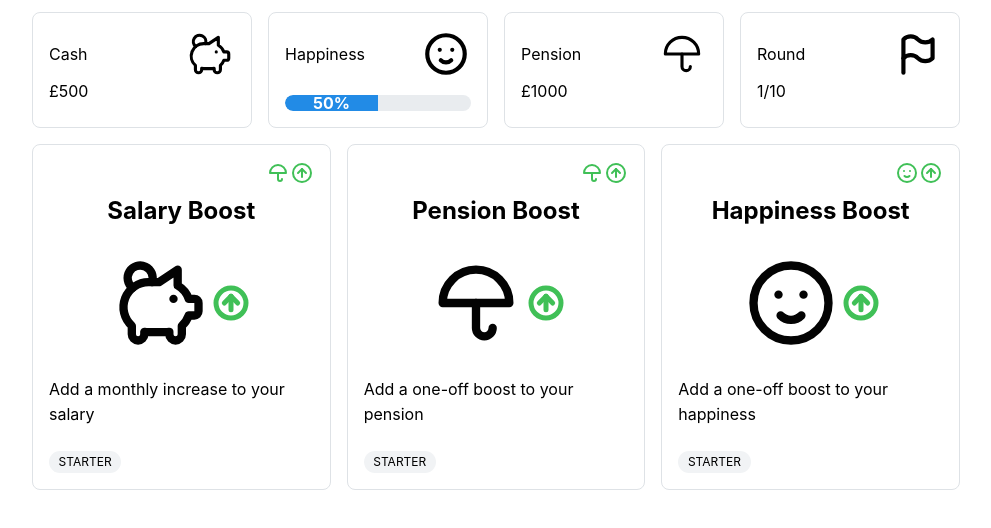
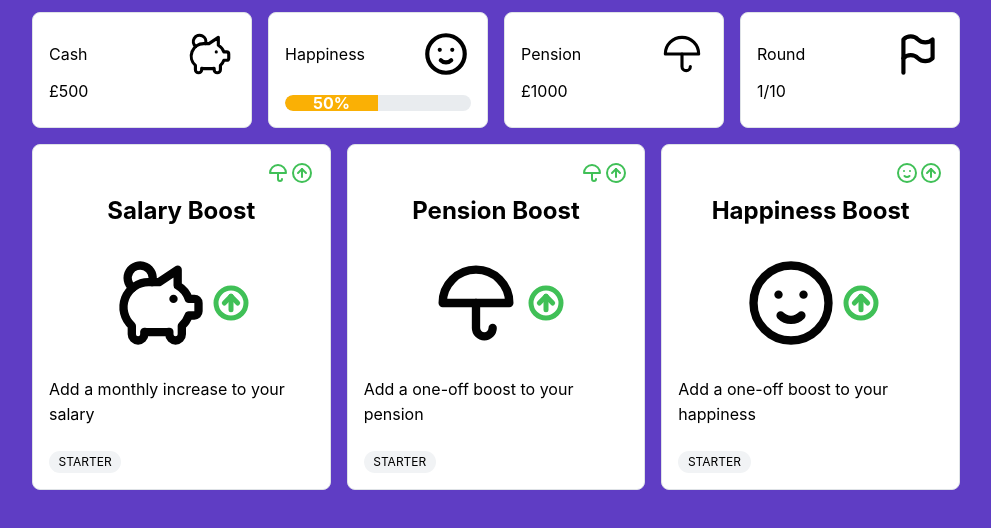
Before and after one commit to siaxza/game-jam, a React (Vite) app in the folder game-jam/: page / in a window 1280 px wide. Shown: the top 528 px of the page, without its empty margins (144-1135 px from the left). Built offline with nearby package versions, Linux system fonts and the light colour scheme.

Commit message:
Add background color

```diff
--- a/game-jam/index.html
+++ b/game-jam/index.html
@@ -5,6 +5,11 @@
     <link rel="icon" type="image/svg+xml" href="/umbrella-2.svg" />
     <meta name="viewport" content="width=device-width, initial-scale=1.0" />
     <title>Pension Quest | Save or spend adventure</title>
+    <style>
+      body {
+        background: #5f3dc4;
+      }
+    </style>
   </head>
   <body>
     <div id="root"></div>
--- a/game-jam/src/components/BarDisplay/BarDisplay.tsx
+++ b/game-jam/src/components/BarDisplay/BarDisplay.tsx
@@ -15,7 +15,7 @@ export const BarDisplay = ({ text, value, icon }: CashDisplayProps) => {
       </Group>
 
       <Progress.Root mt="md" size="xlg" radius="xl">
-        <Progress.Section value={value}>
+        <Progress.Section value={value} color="yellow">
           <Progress.Label>{value}%</Progress.Label>
         </Progress.Section>
       </Progress.Root>
--- a/game-jam/src/components/CompletionSummary/CompletionSummary.tsx
+++ b/game-jam/src/components/CompletionSummary/CompletionSummary.tsx
@@ -20,7 +20,12 @@ export const CompletionSummary = () => {
         <PensionSummaryCard rating={80} />
         <HappinessnSummaryCard rating={50} />
       </SimpleGrid>
-      <Button size="lg" rightSection={<IconRefresh />} onClick={onRestartClick}>
+      <Button
+        size="lg"
+        rightSection={<IconRefresh />}
+        onClick={onRestartClick}
+        color="yellow"
+      >
         Restart game
       </Button>
     </Stack>
--- a/game-jam/src/components/LoseSummary/LoseSummary.tsx
+++ b/game-jam/src/components/LoseSummary/LoseSummary.tsx
@@ -17,33 +17,48 @@ export const LoseSummary = () => {
 
   return (
     <SimpleGrid cols={{ md: 1, sm: 1 }}>
-      { cash < 0 ?
+      {cash < 0 ? (
         <SummaryLoseCard
           icon={<IconUmbrella size={32} stroke={1.5} />}
           summaryType="No cash"
           rating={0}
         >
-        <Text mt="md">You lose because you run out of cash. While you are happy, you still need some cash to meet your daily needs.</Text>
+          <Text mt="md">
+            You lose because you run out of cash. While you are happy, you still
+            need some cash to meet your daily needs.
+          </Text>
           <Text mt="md">Have you heard of the 50/30/20 rule? </Text>
-        <Text>The 50/30/20 Rule
-
-          A simple way to budget your money:<br/>
-
-          50% Needs – Essentials like rent, food, and bills.<br/>
-          30% Wants – Fun stuff like dining out, entertainment, and shopping.<br/>
-          20% Savings – Emergency fund, investments, and debt repayment.<br/>
-          Stick to this rule to build pension while covering expenses!<br/>
+          <Text>
+            The 50/30/20 Rule A simple way to budget your money:
+            <br />
+            50% Needs – Essentials like rent, food, and bills.
+            <br />
+            30% Wants – Fun stuff like dining out, entertainment, and shopping.
+            <br />
+            20% Savings – Emergency fund, investments, and debt repayment.
+            <br />
+            Stick to this rule to build pension while covering expenses!
+            <br />
           </Text>
         </SummaryLoseCard>
-      :
+      ) : (
         <SummaryLoseCard
           icon={<IconMoodHappy size={32} stroke={1.5} />}
           summaryType="Low happiness"
           rating={25}
         >
-        <Text mt="md">You lose because your happiness rating drop below 25%. While basic needs are met you have little or no enjoyment or contentment.</Text>
-      </SummaryLoseCard>}
-      <Button size="lg" rightSection={<IconRefresh />} onClick={onRestartClick}>
+          <Text mt="md">
+            You lose because your happiness rating drop below 25%. While basic
+            needs are met you have little or no enjoyment or contentment.
+          </Text>
+        </SummaryLoseCard>
+      )}
+      <Button
+        size="lg"
+        rightSection={<IconRefresh />}
+        onClick={onRestartClick}
+        color="yellow"
+      >
         Restart game
       </Button>
     </SimpleGrid>
--- /dev/null
+++ b/game-jam/src/main.css
@@ -0,0 +1,3 @@
+body {
+  background: #5f3dc4;
+}
--- a/game-jam/src/state/slices/gameSlice.ts
+++ b/game-jam/src/state/slices/gameSlice.ts
@@ -95,7 +95,7 @@ export const gameSlice = createSlice({
           break;
       }
 
-      if(state.cash <0 || state.happiness<25){
+      if (state.cash < 0 || state.happiness < 25) {
         state.currentStage = "lose";
       }
     },
```
Also changed, not shown: game-jam/src/App.tsx (+11 -8 lines). Lines whose indentation alone changed are shown as unchanged.
